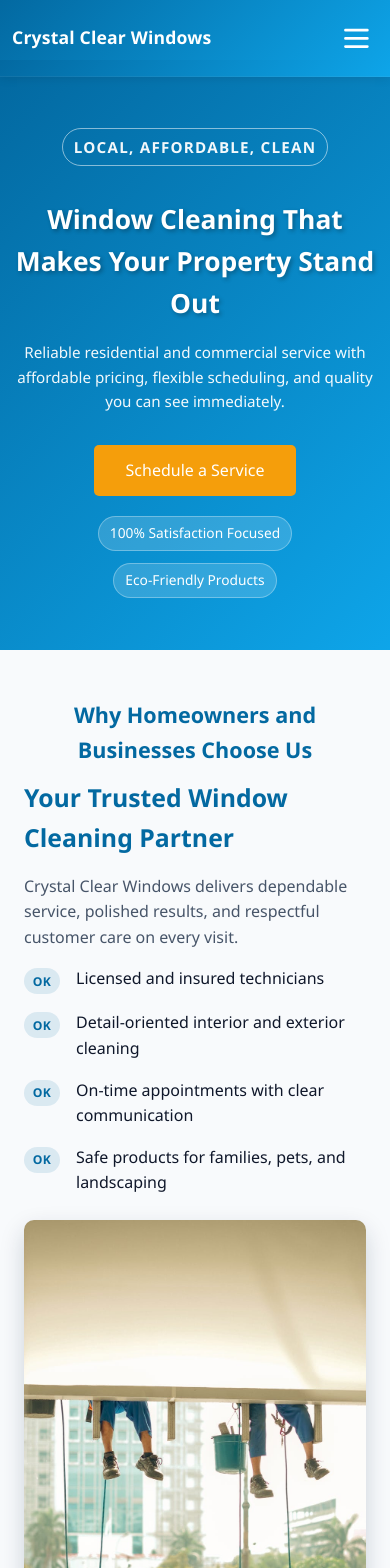
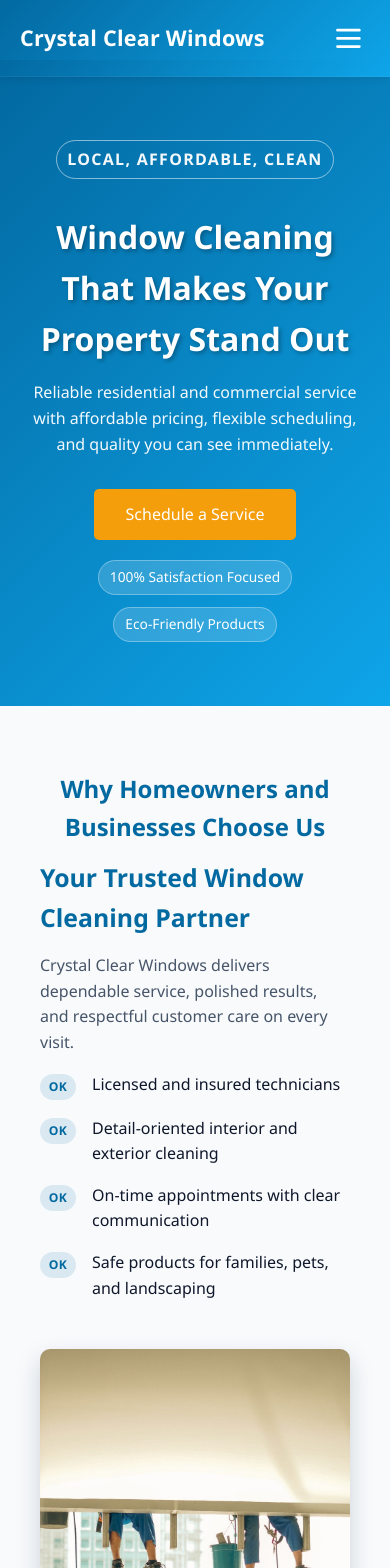
Before and after one commit to Javed-coder/Crystal-clear-windows-cleaning, a React (Vite) app: page / in a window 390 px wide. Shown: the top 1568 px of the page. Built offline with nearby package versions, Linux system fonts and the light colour scheme.

Commit message:
Rename booking section to Services and revert custom media query changes

```diff
--- a/src/App.css
+++ b/src/App.css
@@ -504,7 +504,7 @@ nav a:hover {
   display: flex;
   flex-direction: column;
   gap: 1rem;
-  background: var(--surface);
+  background: #ffffff;
   border-radius: 10px;
   padding: 1.4rem;
   box-shadow: 0 8px 20px rgba(2, 36, 59, 0.08);
@@ -619,14 +619,6 @@ nav a:hover {
 
 /* Responsive */
 @media (max-width: 768px) {
-  .container {
-    padding: 0 16px;
-  }
-
-  nav .container {
-    padding: 0 16px;
-  }
-
   nav .nav-toggle {
     display: flex;
   }
@@ -652,7 +644,7 @@ nav a:hover {
   }
 
   .nav-menu.open {
-    max-height: 420px;
+    max-height: 320px;
   }
 
   .nav-menu li {
@@ -673,14 +665,8 @@ nav a:hover {
     justify-content: flex-end;
   }
 
-  nav .logo {
-    font-size: 1.1rem;
-    max-width: 78%;
-    line-height: 1.2;
-  }
-
   .hero {
-    padding: 4rem 16px;
+    padding: 4rem 20px;
     min-height: 420px;
     align-items: center;
   }
@@ -695,54 +681,14 @@ nav a:hover {
 
   .about-grid {
     grid-template-columns: 1fr;
-    gap: 1.5rem;
   }
 
   .contact-content {
     grid-template-columns: 1fr;
   }
 
-  .services-grid,
-  .testimonials-grid {
-    grid-template-columns: 1fr;
-    gap: 1rem;
-  }
-
   .hero-highlights {
     justify-content: center;
-  }
-
-  .about,
-  .contact,
-  .testimonials {
-    padding: 3.5rem 16px;
-  }
-
-  .service-card {
-    padding: 1.2rem;
-  }
-
-  .service-card:hover {
-    transform: none;
-  }
-
-  .service-card .price-overlay,
-  .service-card .availability-overlay {
-    position: static;
-    display: inline-block;
-    max-width: 100%;
-    margin-top: 0.65rem;
-    transform: none;
-    opacity: 1;
-  }
-
-  .service-card.unavailable .availability-overlay {
-    opacity: 1;
-    transform: translateY(0);
-  }
-
-  .contact-form {
-    padding: 1rem;
   }
 
   .footer-top {
@@ -754,56 +700,3 @@ nav a:hover {
     font-size: 1.5rem;
   }
 }
-
-@media (max-width: 480px) {
-  .container {
-    padding: 0 12px;
-  }
-
-  nav .container {
-    padding: 0 12px;
-  }
-
-  .hero {
-    padding: 3.25rem 12px;
-    min-height: 360px;
-  }
-
-  .hero-content h1 {
-    font-size: 1.65rem;
-  }
-
-  .hero-content p {
-    font-size: 0.95rem;
-  }
-
-  .hero-kicker {
-    font-size: 0.72rem;
-  }
-
-  .section-title {
-    font-size: 1.35rem;
-  }
-
-  .about,
-  .contact,
-  .testimonials {
-    padding: 3rem 12px;
-  }
-
-  .contact-form input,
-  .contact-form select,
-  .contact-form textarea {
-    font-size: 16px;
-  }
-
-  .footer-brand,
-  .footer-column,
-  .footer-bottom {
-    text-align: center;
-  }
-
-  .footer-brand p {
-    margin: 0 auto;
-  }
-}
--- a/src/App.jsx
+++ b/src/App.jsx
@@ -3,7 +3,7 @@ import Navigation from './components/layout/Navigation'
 import Hero from './components/sections/Hero'
 import About from './components/sections/About'
 import Testimonials from './components/sections/Testimonials'
-import Contact from './components/sections/Contact'
+import Services from './components/sections/Services'
 import Footer from './components/layout/Footer'
 
 function App() {
@@ -12,7 +12,7 @@ function App() {
       <Navigation />
       <Hero />
       <About />
-      <Contact />
+      <Services />
       <Testimonials />
       <Footer />
     </>
--- a/src/components/layout/Footer.jsx
+++ b/src/components/layout/Footer.jsx
@@ -15,7 +15,7 @@ export default function Footer() {
             <ul>
               <li><a href="#home">Home</a></li>
               <li><a href="#about">About</a></li>
-              <li><a href="#contact">Book Service</a></li>
+              <li><a href="#services">Book Service</a></li>
               <li><a href="#testimonials">Reviews</a></li>
             </ul>
           </div>
--- a/src/components/layout/Navigation.jsx
+++ b/src/components/layout/Navigation.jsx
@@ -67,9 +67,9 @@ export default function Navigation() {
         <ul id="primary-navigation" ref={menuRef} className={`nav-menu ${open ? 'open' : ''}`}>
           <li><a href="#home" onClick={(event) => handleNavClick(event, '#home')}>Home</a></li>
           <li><a href="#about" onClick={(event) => handleNavClick(event, '#about')}>About</a></li>
-          <li><a href="#contact" onClick={(event) => handleNavClick(event, '#contact')}>Services</a></li>
+          <li><a href="#services" onClick={(event) => handleNavClick(event, '#services')}>Services</a></li>
           <li><a href="#testimonials" onClick={(event) => handleNavClick(event, '#testimonials')}>Reviews</a></li>
-          <li><a href="#contact" className="nav-cta" onClick={(event) => handleNavClick(event, '#contact')}>Book Now</a></li>
+          <li><a href="#services" className="nav-cta" onClick={(event) => handleNavClick(event, '#services')}>Book Now</a></li>
         </ul>
       </div>
     </nav>
--- a/src/components/sections/Hero.jsx
+++ b/src/components/sections/Hero.jsx
@@ -1,7 +1,7 @@
 export default function Hero() {
   const handleGetQuote = (event) => {
     event.preventDefault();
-    const target = document.querySelector('#contact');
+    const target = document.querySelector('#services');
     if (target) {
       target.scrollIntoView({ behavior: 'smooth' });
     }
@@ -16,7 +16,7 @@ export default function Hero() {
           Reliable residential and commercial service with affordable pricing, flexible scheduling,
           and quality you can see immediately.
         </p>
-        <a href="#contact" className="btn" onClick={handleGetQuote}>Schedule a Service</a>
+        <a href="#services" className="btn" onClick={handleGetQuote}>Schedule a Service</a>
         <div className="hero-highlights">
           <span>100% Satisfaction Focused</span>
           <span>Eco-Friendly Products</span>
--- a/src/components/sections/Contact.jsx
+++ b/src/components/sections/Services.jsx
@@ -41,7 +41,7 @@ function parseLocalDate(dateString) {
   return new Date(`${dateString}T00:00:00`);
 }
 
-export default function Contact() {
+export default function Services() {
   const services = [
     {
       icon: 'RES',
@@ -178,7 +178,7 @@ export default function Contact() {
   };
 
   return (
-    <section className="contact" id="contact">
+    <section className="contact" id="services">
       <div className="container">
         <h2 className="section-title">Confirm Service Booking</h2>
         <p className="section-subtitle">Select your service, choose an available time, and submit your request in one step.</p>
```
